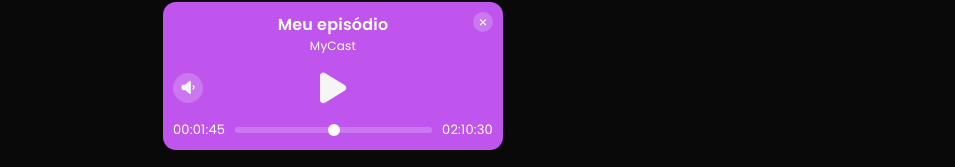
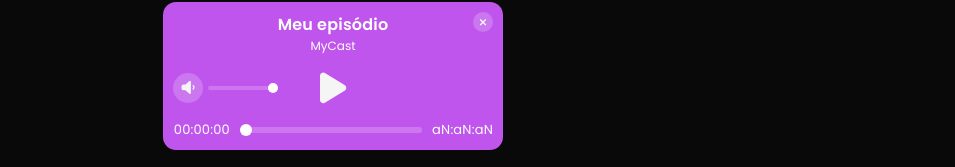
Before and after one commit to willaug/upcast, a Vue app: page / in a window 1280 px wide. Both pictures are taken after a click on the button 495 px from the left and 717 px from the top of the page. Shown: the part 630-797 px from the top of the page, without its empty margins (307-1262 px from the left). Built offline with nearby package versions, Linux system fonts and the light colour scheme; no server answers; what v-wave would draw is missing.

Commit message:
range audio

```diff
--- a/src/components/Player/Player.vue
+++ b/src/components/Player/Player.vue
@@ -16,8 +16,32 @@
       <button
         title="Volume"
         class="button-sound"
+        @click="showVolumeRange = !showVolumeRange"
       >
-        <i class="fas fa-volume-down" />
+        <i
+          v-if="audioInfo.volume > 0 && audioInfo.volume < 1"
+          class="fas fa-volume-down"
+        />
+        <i
+          v-else-if="audioInfo.volume === 1"
+          class="fas fa-volume-up"
+        />
+        <i
+          v-else
+          class="fas fa-volume-mute"
+        />
+        <transition name="fade">
+          <input
+            v-if="showVolumeRange"
+            class="volume-range"
+            type="range"
+            placeholder="Volume"
+            min="0"
+            max="1"
+            step="0.1"
+            @change="changeVolume"
+          >
+        </transition>
       </button>
       <button
         title="Executar/Pausar"
@@ -28,14 +52,19 @@
     </div>
     <div class="range-slider">
       <p>
-        00:01:45
+        {{ audioInfo.currentTime | DURATION }}
       </p>
       <input
+        v-model="audioInfo.currentTime"
         type="range"
         placeholder="Minutagem"
+        step="1"
+        min="0"
+        :max="seekbar.max"
+        @change="changeCurrentTime"
       >
       <p>
-        02:10:30
+        {{ seekbar.max | DURATION }}
       </p>
     </div>
   </div>
@@ -45,29 +74,55 @@
 export default {
   data () {
     return {
-      audio: {
-        duration: undefined,
-        content: undefined,
+      audio: undefined,
+      audioInfo: {
         volume: 0.1,
-        src: 'http://127.0.0.1:3000/audios/YMw8qEIK9tdmDm9ZzStk.mp3'
+        currentTime: 0
       },
-      playing: false
+      showVolumeRange: false,
+      playing: false,
+      seekbar: {
+        max: undefined
+      }
     }
   },
   created () {
-    this.audio.content = new Audio(this.audio.src)
-    this.audio.content.volume = this.audio.volume
-    this.audio.content.loop = false
+    const src = 'http://127.0.0.1:3000/audios/YMw8qEIK9tdmDm9ZzStk.mp3' // apagar depois
+    this.audio = new Audio(src)
+    this.audio.volume = this.audioInfo.volume
+    this.audio.loop = false
+
+    this.audio.onloadeddata = () => {
+      this.seekbar.max = this.audio.duration
+      this.seekbar.min = this.audio.duration
+
+      this.audio.ontimeupdate = () => {
+        this.audioInfo.currentTime = this.audio.currentTime
+      }
+
+      this.audio.onended = () => {
+        this.playing = false
+        this.audio.currentTime = 0
+        this.audio.pause()
+        this.audioInfo.currentTime = 0
+      }
+    }
   },
   methods: {
     toggleSound () {
-      if (this.playing === false) {
-        this.audio.content.play()
+      if (this.playing) {
+        this.audio.pause()
       } else {
-        this.audio.content.pause()
+        this.audio.play()
       }
 
       this.playing = !this.playing
+    },
+    changeVolume () {
+      this.audioInfo.volume = this.audio.volume
+    },
+    changeCurrentTime () {
+      this.audio.currentTime = this.audioInfo.currentTime
     }
   }
 }
--- a/src/components/Player/player.scss
+++ b/src/components/Player/player.scss
@@ -58,6 +58,29 @@
     transform: translateX(-50%);
   }
 
+  input[type=range] {
+    -webkit-appearance: none;
+    background: rgba($color: $white-color, $alpha: 0.2);
+    cursor: pointer;
+
+    &::-webkit-slider-thumb {
+      -webkit-appearance: none;
+      appearance: none;
+      background: $white-color;
+      cursor: pointer;
+    }
+
+    &::-moz-range-thumb {
+      background: $white-color;
+      cursor: pointer;
+    }
+
+    &::-ms-thumb {
+      background: $white-color;
+      cursor: pointer;
+    }
+  }
+
   .centralized-buttons {
     margin: 15px 0 15px 0;
     display: flex;
@@ -101,8 +124,37 @@
         width: 30px;
         height: 30px;
         border-radius: 30px;
+        position: relative;
         font-size: 15px;
         background: rgba($color: $white-color, $alpha: 0.2);
+
+        .volume-range {
+          width: 70px;
+          position: absolute;
+          top: 50%;
+          left: 35px;
+          transform: translateY(-50%);
+          border-radius: 30px;
+          height: 4px;
+
+          &::-webkit-slider-thumb {
+            width: 10px;
+            height: 10px;
+            border-radius: 10px;
+          }
+
+          &::-moz-range-thumb {
+            width: 10px;
+            border-radius: 10px;
+            height: 10px;
+          }
+
+          &::-ms-thumb {
+            width: 10px;
+            border-radius: 10px;
+            height: 10px;
+          }
+        }
       }
   }
 
@@ -112,13 +164,13 @@
     justify-content: center;
     width: 100%;
     display: flex;
-  }
 
     p {
       color: $white-color;
       font-size: 13px;
       font-family: $poppins;
       letter-spacing: 0.2px;
+      width: 100px;
 
       &:first-child {
         text-align: right;
@@ -130,37 +182,29 @@
     }
 
     input {
-    -webkit-appearance: none;
       width: 100%;
       margin: 0 10px;
       border-radius: 30px;
-    background: rgba($color: $white-color, $alpha: 0.2);
       height: 6px;
 
       &::-webkit-slider-thumb {
-      -webkit-appearance: none;
-      appearance: none;
         width: 12px;
         height: 12px;
         border-radius: 12px;
-      background: $white-color;
-      cursor: pointer;
       }
 
       &::-moz-range-thumb {
         width: 12px;
         border-radius: 12px;
         height: 12px;
-      background: $white-color;
-      cursor: pointer;
       }
 
       &::-ms-thumb {
         width: 12px;
         border-radius: 12px;
         height: 12px;
-      background: $white-color;
-      cursor: pointer;
       }
     }
   }
+
+}
--- /dev/null
+++ b/src/filters/duration.js
@@ -0,0 +1,12 @@
+import Vue from 'vue'
+
+Vue.filter('DURATION', time => {
+  const secondsToInt = Math.round(time)
+  const hours = Math.floor(secondsToInt / 3600)
+  const minutes = Math.floor((secondsToInt - (hours * 3600)) / 60)
+  const seconds = secondsToInt - (hours * 3600) - (minutes * 60)
+
+  const result = `${('0' + hours).slice(-2)}:${('0' + minutes).slice(-2)}:${('0' + seconds).slice(-2)}`
+
+  return result
+})
--- a/src/main.js
+++ b/src/main.js
@@ -2,6 +2,7 @@ import Vue from 'vue'
 import App from './App.vue'
 import router from './routes'
 import store from './store'
+import './filters/duration'
 import './filters/datetime'
 import './filters/date'
 import './plugins/token'
```
Lines whose indentation alone changed are shown as unchanged.
